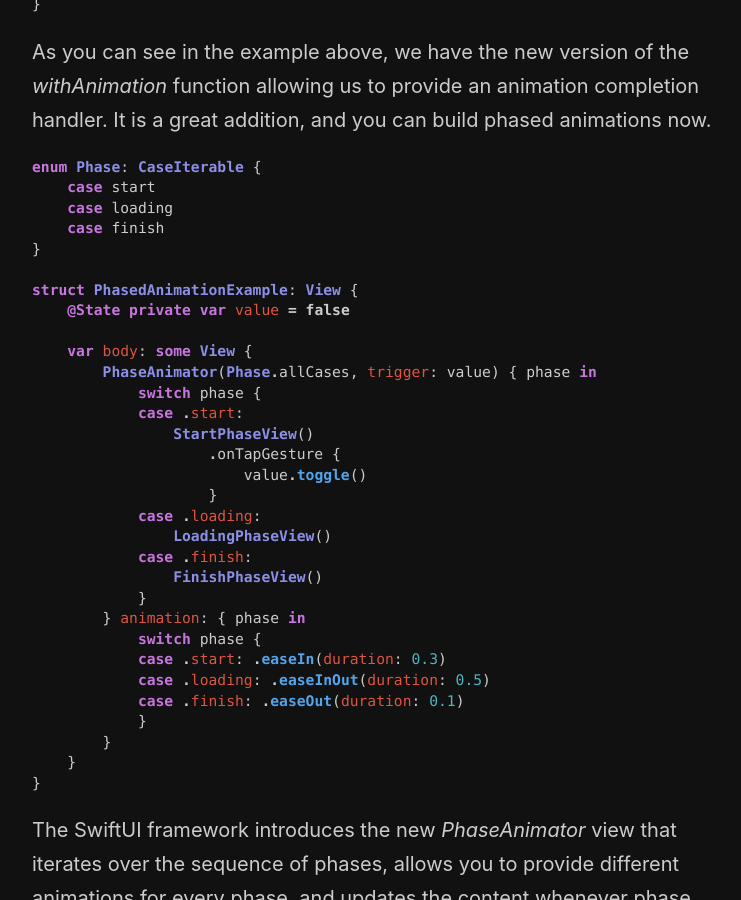
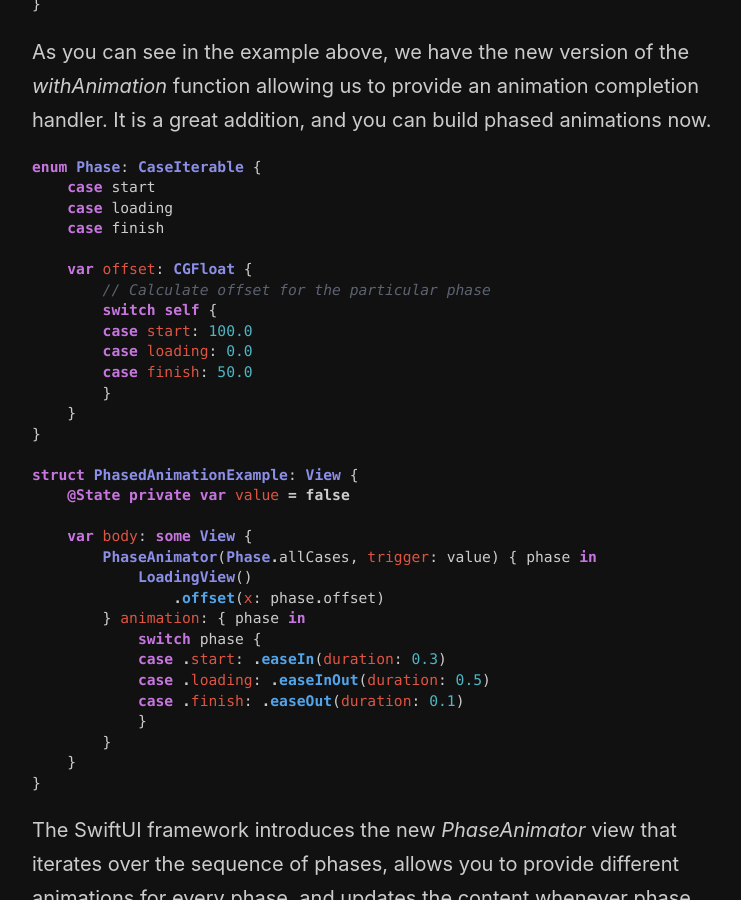
Before and after one commit to mecid/mecid.github.io, a Jekyll site: the page built from _posts/2023-06-06-what-is-new-in-swiftui-after-wwdc23.md, in a window 1280 px wide and 900 px high, scrolled down 3923 px. Shown: the whole window, without its empty margins (258-999 px from the left). Built offline with Jekyll 4.4.1, drawn with Linux system fonts in a browser that asks for light colours.

Commit message:
phase animation example tuned

```diff
--- a/_posts/2023-06-06-what-is-new-in-swiftui-after-wwdc23.md
+++ b/_posts/2023-06-06-what-is-new-in-swiftui-after-wwdc23.md
@@ -146,6 +146,15 @@ enum Phase: CaseIterable {
     case start
     case loading
     case finish
+
+    var offset: CGFloat {
+        // Calculate offset for the particular phase
+        switch self {
+        case start: 100.0
+        case loading: 0.0
+        case finish: 50.0
+        }
+    }
 }
 
 struct PhasedAnimationExample: View {
@@ -153,17 +162,8 @@ struct PhasedAnimationExample: View {
 
     var body: some View {
         PhaseAnimator(Phase.allCases, trigger: value) { phase in
-            switch phase {
-            case .start:
-                StartPhaseView()
-                    .onTapGesture {
-                        value.toggle()
-                    }
-            case .loading:
-                LoadingPhaseView()
-            case .finish:
-                FinishPhaseView()
-            }
+            LoadingView()
+                .offset(x: phase.offset)
         } animation: { phase in
             switch phase {
             case .start: .easeIn(duration: 0.3)
```
